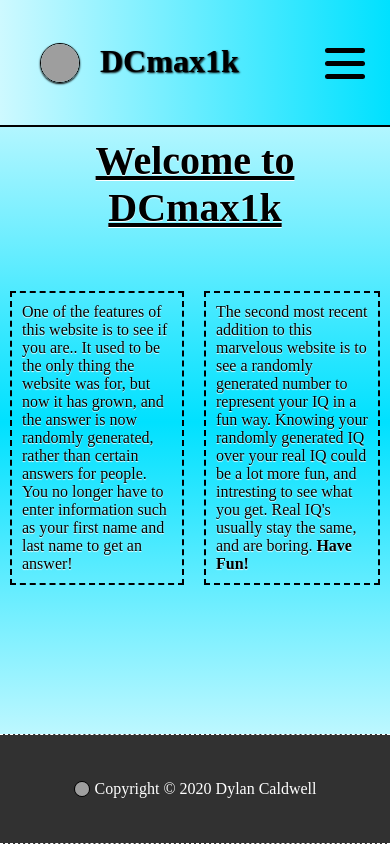
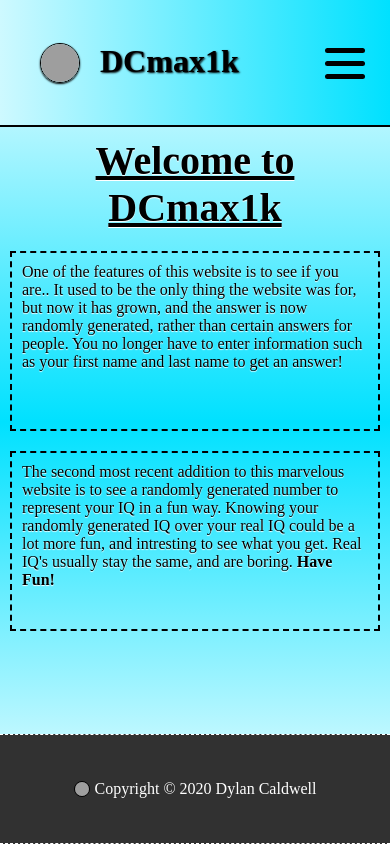
Before and after one commit to DCmax1k/reacttest, a React (Create React App) app: page / in a window 390 px wide. Built offline with nearby package versions, Linux system fonts and the light colour scheme; grey boxes are pictures that could not be loaded; a web font is replaced by a local one.

Commit message:
Made mobile responsive

```diff
--- a/src/App.css
+++ b/src/App.css
@@ -237,4 +237,16 @@ header {
   .nav-links ul {
     display: none;
   }
+
+  .paragraphs {
+    flex-direction: column;
+    margin-top: 5px;
+  }
 }
+
+@media screen and (max-width: 500px) {
+  .home-body {
+    overflow: scroll;
+    height: 73vh;
+  }
+}
--- a/src/components/Body.jsx
+++ b/src/components/Body.jsx
@@ -4,7 +4,7 @@ import Paragraph from './Paragraph';
 
 const BodyCont = () => {
   return (
-    <div>
+    <div className='home-body'>
       <Title title='Welcome to DCmax1k' />
       <div className='paragraphs'>
         <Paragraph message='One of the features of this website is to see if you are.. It used to be the only thing the website was for, but now it has grown, and the answer is now randomly generated, rather than certain answers for people. You no longer have to enter information such as your first name and last name to get an answer!' />
--- a/src/components/Header.js
+++ b/src/components/Header.js
@@ -6,7 +6,7 @@ const Header = () => {
     <div className='header'>
       <header>
         <img
-          src='https://www.dcmax1k.tk/images/Dcmax1klogo-round.png'
+          src='https://www.dcmax1k.tk/images/dcmax1klogo-round.png'
           alt='Logo'
           height='40px'
           width='40px'
```
